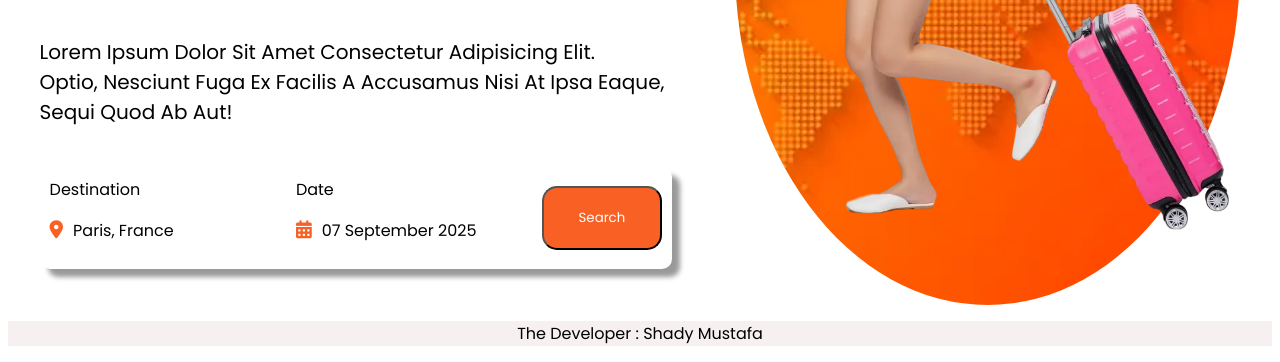
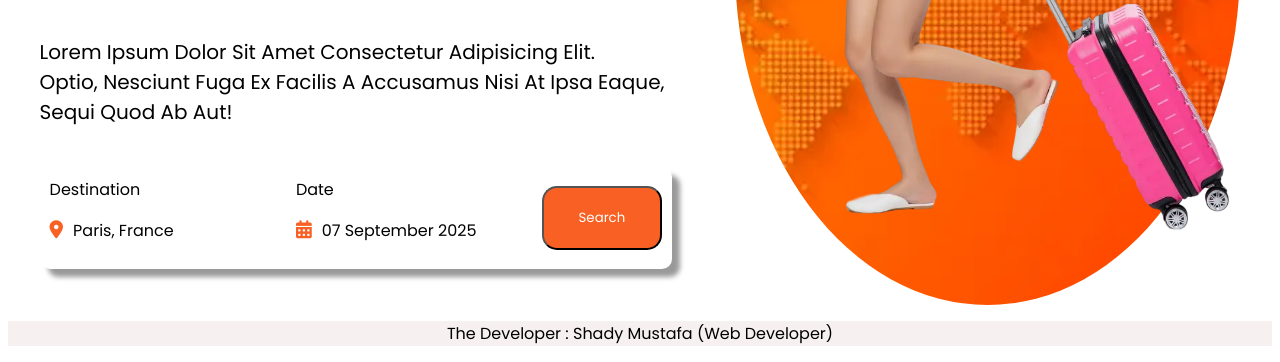
Before and after one commit to SHADY-MU/Traveling, a plain HTML site: page index.html in a window 1280 px wide. Shown: the part 463-825 px from the top of the page. Drawn offline with Linux system fonts and the light colour scheme.

Commit message:
shady1 U: q

```diff
--- a/index.html
+++ b/index.html
@@ -62,7 +62,7 @@
         </div>
     </div>
     <footer>
-        <p>The Developer : Shady Mustafa </p>
+        <p>The Developer : Shady Mustafa (Web Developer) </p>
     </footer>
     <script src="main.js"></script>
 </body>
```
